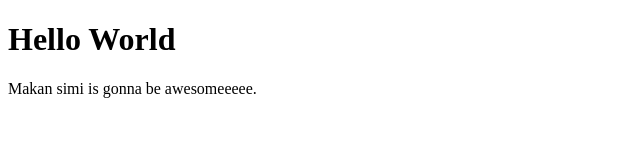
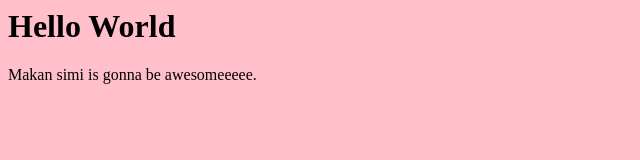
Before and after one commit to poopeepop/makansimi, a plain HTML site: page index.html in a window 1280 px wide. Shown: the whole page, without its empty margins (0-640 px from the left). Drawn offline with Linux system fonts and the light colour scheme.

Commit message:
Add and reference css

```diff
--- a/index.html
+++ b/index.html
@@ -1,3 +1,6 @@
+<head>
+	<link rel="stylesheet" href="styles.css">
+</head>
 <!DOCTYPE html>
 <html>
 <body>
--- /dev/null
+++ b/styles.css
@@ -0,0 +1,3 @@
+body {
+	background: pink;
+}
```
